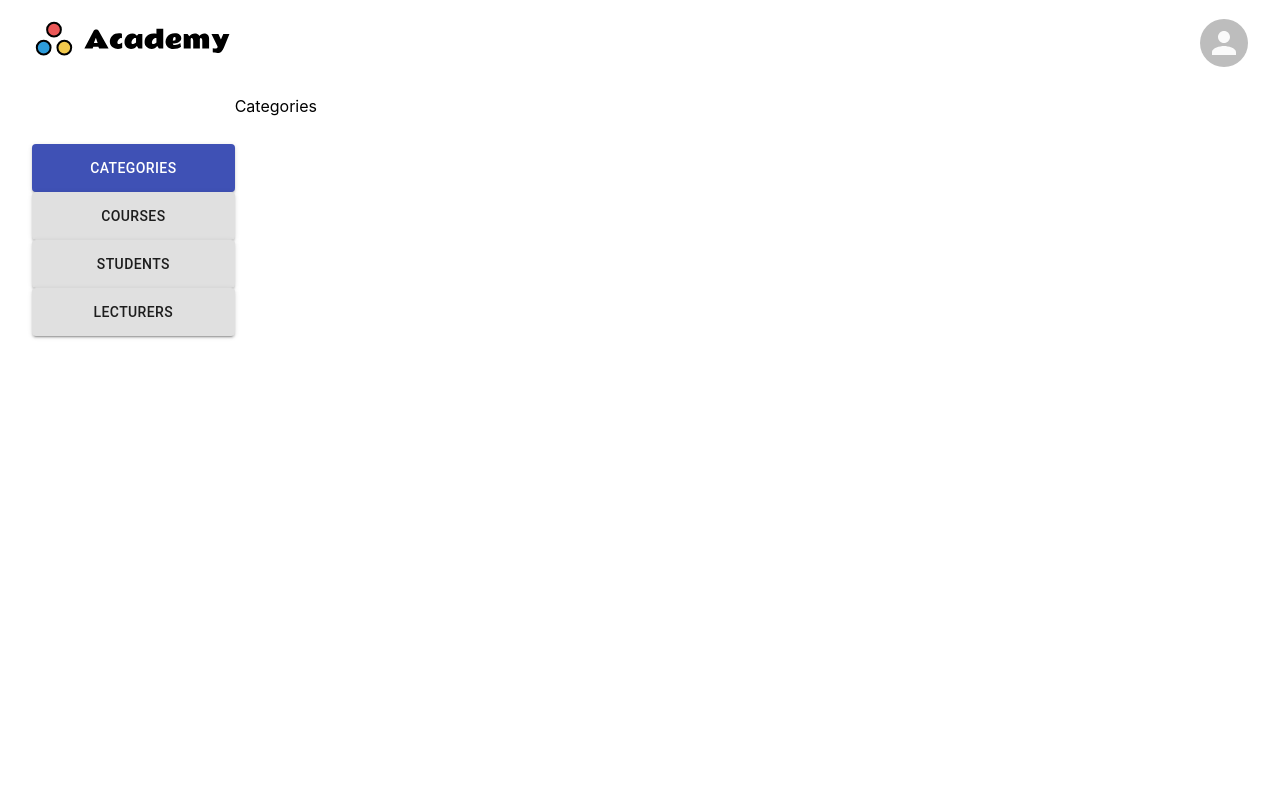
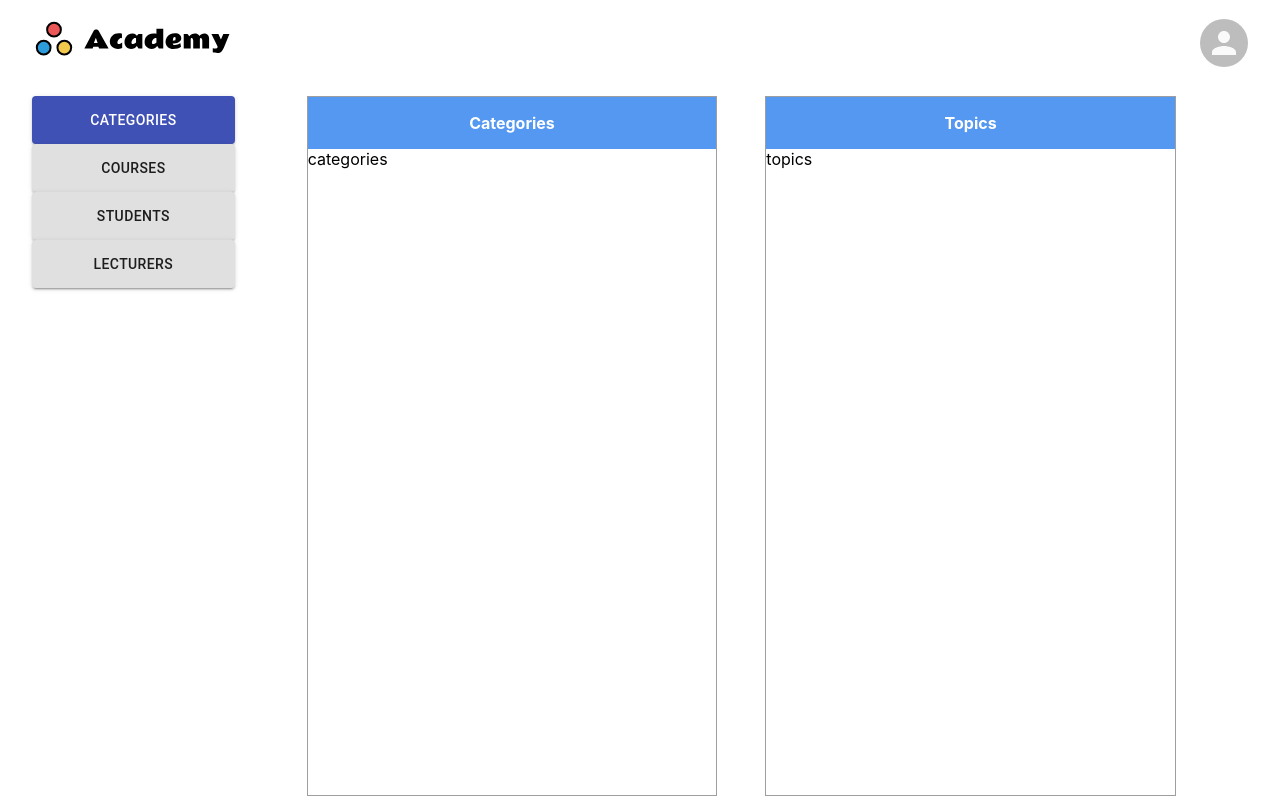
Before and after one commit to wnc2021nnn/udemy-admin, a React (Create React App) app: page / in a window 1280 px wide. Built offline with nearby package versions, Linux system fonts and the light colour scheme.

Commit message:
Implement Categories table UI

```diff
--- a/package.json
+++ b/package.json
@@ -6,6 +6,7 @@
     "@material-ui/core": "^4.12.1",
     "@material-ui/icons": "^4.11.2",
     "@material-ui/lab": "^4.0.0-alpha.60",
+    "@material-ui/styles": "^4.11.4",
     "@reduxjs/toolkit": "^1.6.0",
     "@testing-library/jest-dom": "^5.12.0",
     "@testing-library/user-event": "^12.8.3",
--- a/src/components/layout/AdminLayout.js
+++ b/src/components/layout/AdminLayout.js
@@ -1,6 +1,6 @@
-import { Box, Grid } from "@material-ui/core";
+import { Box, Grid, Container } from "@material-ui/core";
 import { LeftNavigation } from "../navigation/LeftNavigation";
-import { useState } from "react";
+import { useState, Fragment } from "react";
 import { CategoriesContainer } from "../main-content/CategoriesContainer";
 import { CoursesContainer } from "../main-content/CoursesContainer";
 import { LecturersContainer } from "../main-content/LecturersContainer";
@@ -23,7 +23,11 @@ export function AdminLayout(props) {
           <LeftNavigation currentTabIndex={tabIndex} onClickTab={setTabIndex} />
         </Grid>
         <Grid item xs={10}>
-          {tabViews[tabIndex]}
+          <Fragment>
+            <Box mx={3}>
+              <Container>{tabViews[tabIndex]}</Container>
+            </Box>
+          </Fragment>
         </Grid>
       </Grid>
     </Box>
--- a/src/components/main-content/CategoriesContainer.js
+++ b/src/components/main-content/CategoriesContainer.js
@@ -1,9 +1,47 @@
+import { Box, Grid } from "@material-ui/core";
+import { fontWeight } from "@material-ui/system";
 import { Fragment } from "react";
+import AppTheme from "../../constants/theme";
 
 export function CategoriesContainer(props) {
   return (
     <Fragment>
-      <text>Categories</text>
+      <Grid container maxWidth="lg">
+        <Grid item xs={6}>
+          <CateTable title="Categories">
+            <text>categories</text>
+          </CateTable>
+        </Grid>
+        <Grid item xs={6}>
+          <CateTable title="Topics">
+            <text>topics</text>
+          </CateTable>
+        </Grid>
+      </Grid>
     </Fragment>
   );
 }
+
+function CateTable(props) {
+  return (
+    <Box
+      border={0.5}
+      mx={3}
+      borderColor="grey.500"
+      height="700px"
+      maxWidth="true"
+    >
+      <Box
+        p={2}
+        justifyContent="center"
+        display="flex"
+        style={{ backgroundColor: AppTheme.primary }}
+      >
+        <text style={{ color: AppTheme.secondary, fontWeight: "bold" }}>
+          {props.title ?? "TITLE"}
+        </text>
+      </Box>
+      {props.children}
+    </Box>
+  );
+}
--- a/src/components/navigation/LeftNavigation.js
+++ b/src/components/navigation/LeftNavigation.js
@@ -13,7 +13,6 @@ export function LeftNavigation(props) {
 
   return (
     <Grid container direction="column" justifyContent="flex-start">
-      <Box padding={3}></Box>
       {navButtons}
     </Grid>
   );
--- /dev/null
+++ b/src/constants/theme.js
@@ -0,0 +1,6 @@
+const AppTheme = {
+    primary: "#5598F1",
+    secondary: "#FFFFFF"
+}
+
+export default AppTheme;
```
Also changed, not shown: 1 other file (tests, documents, lock files or other folders).
